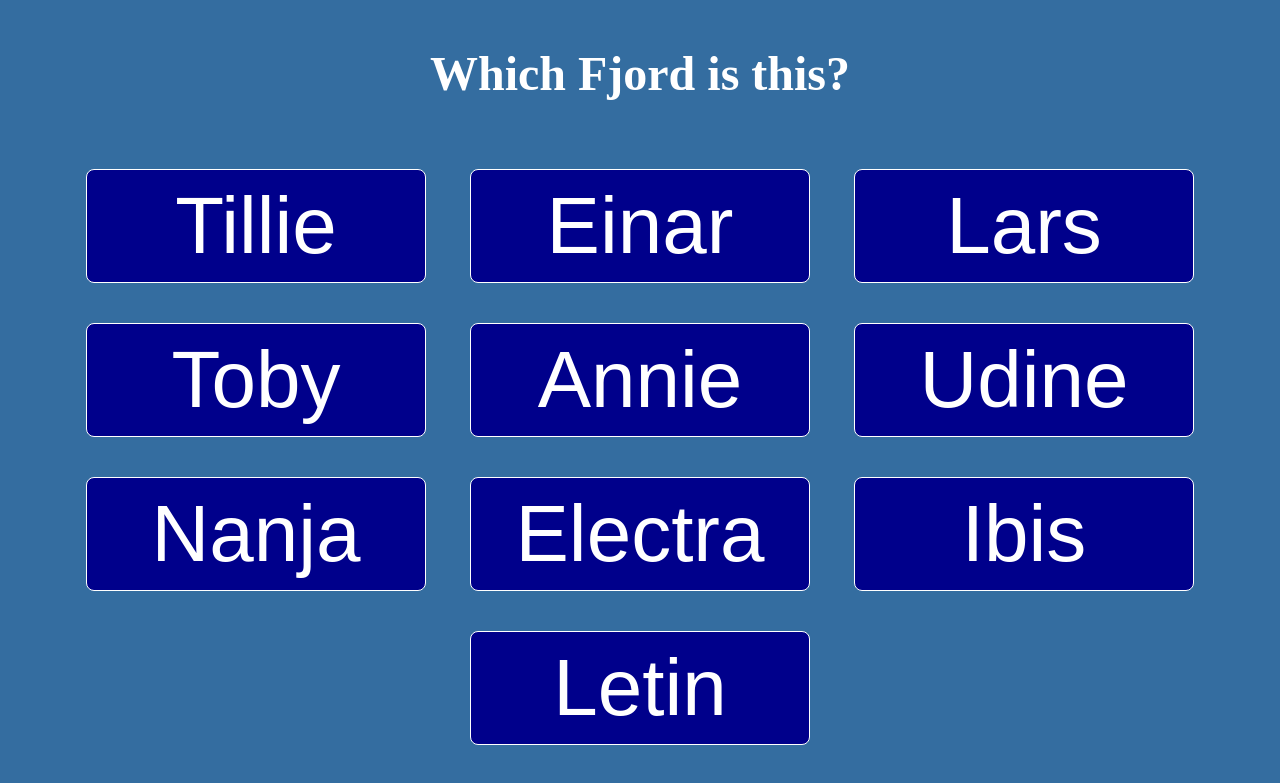
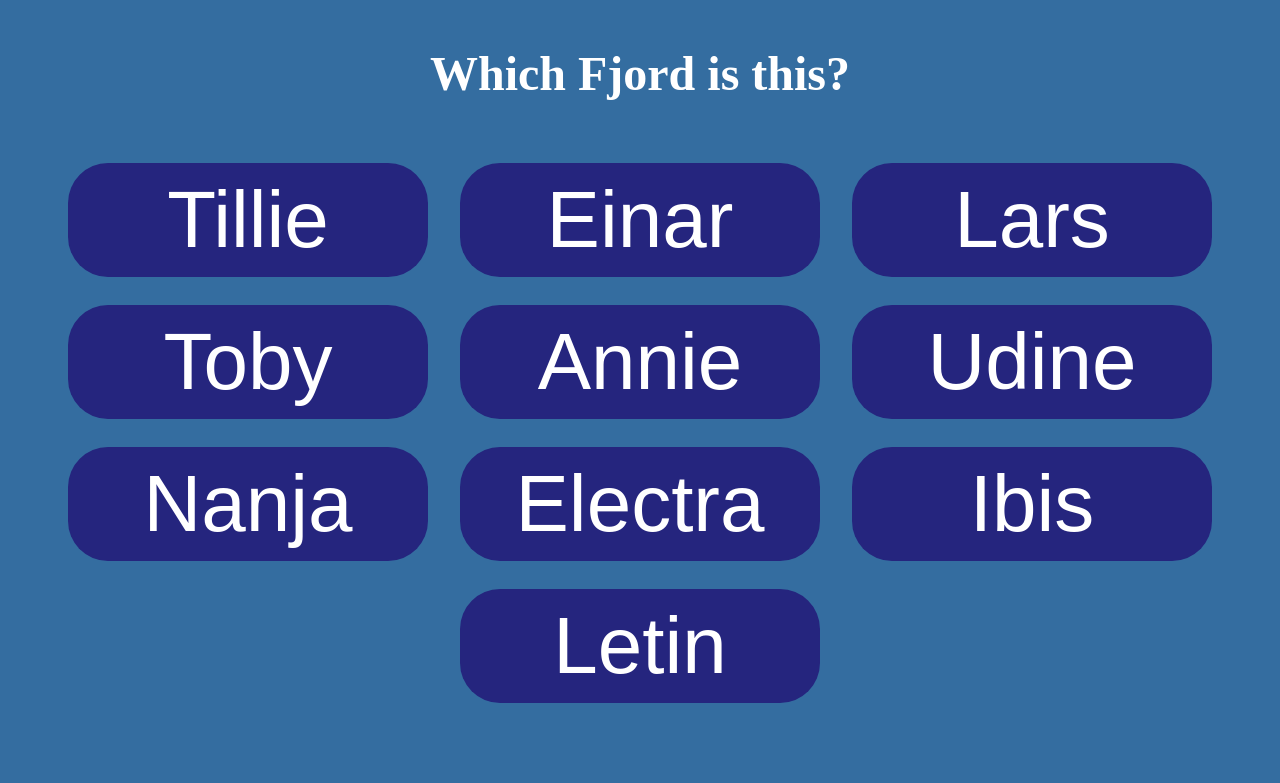
Before and after one commit to hallesiok/hallesiok.github.io, a plain HTML site: page fjord500/index.htm in a window 1280 px wide. Shown: the part 1485-2268 px from the top of the page. After the commit the page ends 2240 px from the top, so only its background shows below. Drawn offline with Linux system fonts and the light colour scheme.

Commit message:
button stytles

```diff
--- a/fjord500/index.htm
+++ b/fjord500/index.htm
@@ -60,8 +60,15 @@
             }
 
             .options > button {
-                width: 340px;
+                width: 360px;
                 font-size: 5em;
+                color: #FFF;
+                background-color: #25257e;
+                border-radius: 8px;
+                padding: 11px 0px;
+                margin: 14px;
+                border: none;
+                border-radius: 40px;
             }
 
             button {
```
